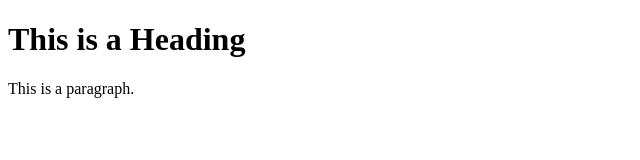
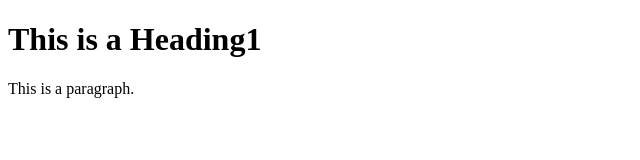
Before and after one commit to shivdas/demo, a plain HTML site: page index.html in a window 1280 px wide. Shown: the full height of the page, 0-640 px from the left. Drawn offline with Linux system fonts and the light colour scheme.

Commit message:
test commit1

```diff
--- a/index.html
+++ b/index.html
@@ -5,7 +5,7 @@
 </head>
 <body>
 
-<h1>This is a Heading</h1>
+<h1>This is a Heading1</h1>
 <p>This is a paragraph.</p>
 
 </body>
```
